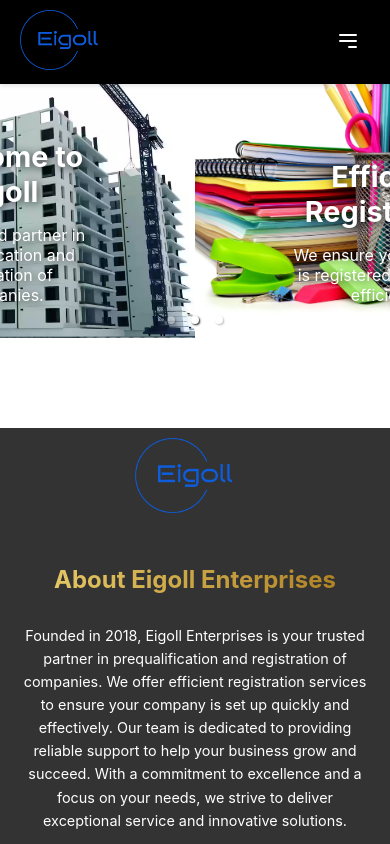
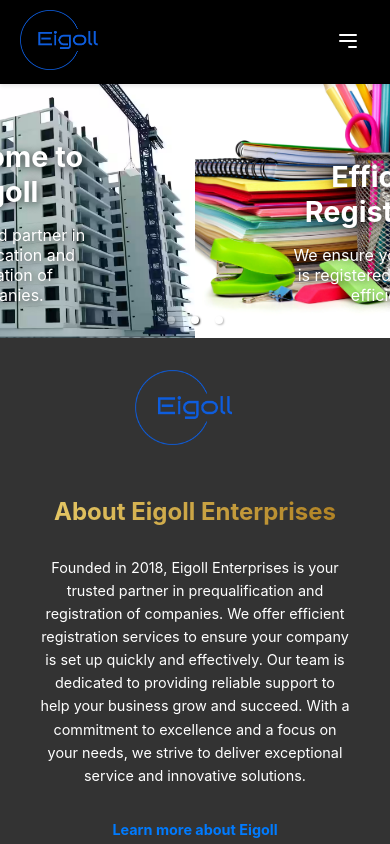
Before and after one commit to iSaacSigei/Eigoll, a React (Create React App) app: page / in a window 390 px wide. Shown: the top 844 px of the page. Built offline with nearby package versions, Linux system fonts and the light colour scheme.

Commit message:
minor css

```diff
--- a/src/componets/Client/About.js
+++ b/src/componets/Client/About.js
@@ -1,14 +1,14 @@
 import React, { useState, useEffect, useRef } from 'react';
 import { Link } from 'react-router-dom';
 import Logo from '../images/logo-no-background.png'; // Adjust the path as needed
-import '../styles/About.css'; // Ensure this CSS file is created and styled
+import '../styles/MissionPage.css'; // Ensure this CSS file is created and styled
 
-const About = () => {
+const MissionPage = () => {
   const [isVisible, setIsVisible] = useState(false);
-  const aboutRef = useRef(null);
+  const sectionRef = useRef(null);
 
   const handleScroll = () => {
-    const rect = aboutRef.current.getBoundingClientRect();
+    const rect = sectionRef.current.getBoundingClientRect();
     if (rect.top <= window.innerHeight && rect.bottom >= 0) {
       setIsVisible(true);
     } else {
@@ -25,28 +25,28 @@
 
   return (
     <div
-      className={`about-page ${isVisible ? 'in-view' : ''}`}
-      ref={aboutRef}
+      className={`mission-page ${isVisible ? 'in-view' : ''}`}
+      ref={sectionRef}
     >
       {/* Logo Section */}
-      <div className="about-logo">
+      <div className="mission-logo">
         <img src={Logo} alt="Eigoll Logo" />
       </div>
 
       {/* Header */}
-      <h1 className="about-header">About Eigoll Enterprises</h1>
+      <h1 className="mission-header">About Eigoll Enterprises</h1>
 
       {/* Paragraph */}
-      <p className="about-paragraph">
+      <p className="mission-paragraph">
         Founded in 2018, Eigoll Enterprises is your trusted partner in prequalification and registration of companies. We offer efficient registration services to ensure your company is set up quickly and effectively. Our team is dedicated to providing reliable support to help your business grow and succeed. With a commitment to excellence and a focus on your needs, we strive to deliver exceptional service and innovative solutions.
       </p>
 
       {/* Learn More Link */}
-      <div className="about-learn-more">
+      <div className="mission-learn-more">
         <Link to="/about">Learn more about Eigoll</Link>
       </div>
     </div>
   );
 };
 
-export default About;
+export default MissionPage;
--- a/src/componets/Client/AboutPage.js
+++ b/src/componets/Client/AboutPage.js
@@ -36,7 +36,6 @@
 const AboutPage = () => {
   return (
     <>
-    <div className="navbar-placeholder"></div> {/* Temporary placeholder */}
     <div className="about-page">
 
       <h1 className="about-page__header">About Us</h1>
--- a/src/componets/styles/AboutPage.css
+++ b/src/componets/styles/AboutPage.css
@@ -1,11 +1,13 @@
 /* General styles for the About page */
 .about-page{
   padding: 10px;
-  margin-top: calc(70px + 20px); /* Example: navbar height + additional spacing */
+  width: 70%;
+  margin: auto;
 }
 
 
 .about-page__header {
+  margin-top: 130px !important;
   text-align: center;
   font-size: 2.5rem;
   margin-bottom: 30px; /* Reduced margin */
@@ -31,7 +33,7 @@
 
 .about-section__image img {
   width: 100%;
-  max-width: 500px; /* Fixed width */
+  width: 450px; /* Fixed width */
   min-height: 250px;
   border-radius: 8px;
   box-shadow: 0 4px 10px rgba(0, 0, 0, 0.1);
--- a/src/componets/styles/About.css
+++ b/src/componets/styles/MissionPage.css
@@ -1,5 +1,5 @@
-/* Container for the About page */
-.about-page {
+/* Container for the Mission page */
+.mission-page {
   display: flex;
   flex-direction: column;
   align-items: center;
@@ -13,19 +13,19 @@
 }
 
 /* When the element is in view, apply the new background color and zoom effect */
-.about-page.in-view {
+.mission-page.in-view {
   background-color: #333; /* Final background color */
   transform: scale(1); /* Zoom in */
 }
 
 /* Logo section */
-.about-logo img {
+.mission-logo img {
   max-width: 200px; /* Adjust logo size */
   margin-bottom: 2rem;
 }
 
 /* Header */
-.about-header {
+.mission-header {
   font-size: 2.5rem;
   margin-bottom: 1rem;
   background: linear-gradient(to right, #E4C664 0%, #B18325 100%);
@@ -35,7 +35,7 @@
 }
 
 /* Paragraph */
-.about-paragraph {
+.mission-paragraph {
   font-size: 1.1rem;
   line-height: 1.6;
   margin-bottom: 2rem;
@@ -44,48 +44,49 @@
 }
 
 /* Learn More link */
-.about-learn-more a {
+.mission-learn-more a {
   color: #007bff; /* Link color */
   text-decoration: none;
   font-weight: bold;
 }
 
-.about-learn-more a:hover {
+.mission-learn-more a:hover {
   text-decoration: underline;
 }
 
+/* Responsive Design */
 @media (max-width: 768px) {
-  .about-header {
+  .mission-header {
     font-size: 2rem; /* Adjust header size for smaller screens */
   }
 
-  .about-paragraph {
+  .mission-paragraph {
     font-size: 1rem; /* Slightly reduce font size */
     max-width: 90%; /* Reduce width for better fit on smaller screens */
     padding: 0 0.5rem; /* Adjust padding for smaller screens */
   }
 
-  .about-logo img {
+  .mission-logo img {
     max-width: 150px; /* Reduce logo size on smaller screens */
   }
 }
 
 @media (max-width: 480px) {
-  .about-header {
+  .mission-header {
     font-size: 1.5rem; /* Further reduce header size for very small screens */
   }
 
-  .about-paragraph {
+  .mission-paragraph {
     font-size: 0.9rem; /* Further reduce font size */
     max-width: 100%; /* Ensure full width usage */
     padding: 0 0.5rem; /* Maintain padding on very small screens */
   }
 
-  .about-logo img {
+  .mission-logo img {
     max-width: 120px; /* Further reduce logo size */
   }
 
-  .about-learn-more a {
+  .mission-learn-more a {
     font-size: 0.9rem; /* Adjust link size for smaller screens */
   }
 }
```
